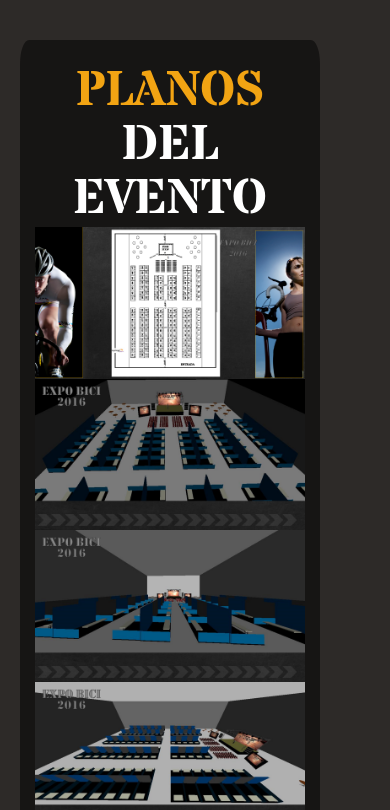
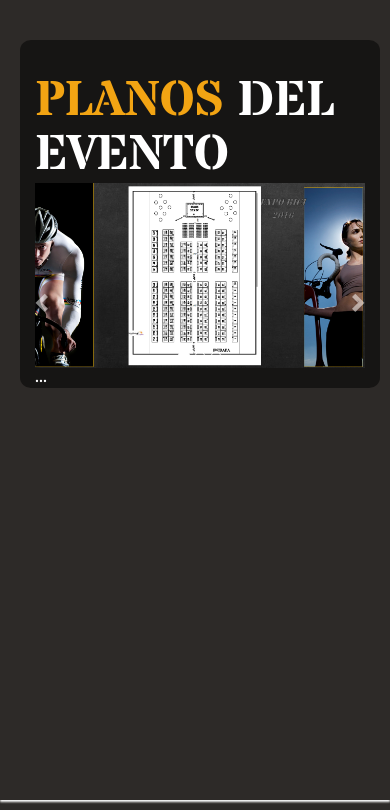
Before and after one commit to ecam900/Expobici, a PHP site: page /planos.html in a window 390 px wide. Shown: the part 72-882 px from the top of the page. Run offline with PHP 8.4, Linux system fonts and the light colour scheme; some libraries are stand-ins or nearby versions; grey boxes are pictures that could not be loaded.

Commit message:
Add responsive / try planos.

```diff
--- a/animate.js
+++ b/animate.js
@@ -10,4 +10,7 @@ $(document).ready(function(){
    			 $("#sec3").removeClass("transparent_box");
    			 $("#sec3").addClass("animated fadeInUp");
    },1700);
+
+
+
 });
--- a/master.css
+++ b/master.css
@@ -619,9 +619,9 @@ h4 {
 
 @media only screen and (max-width: 520px) {
 
-  .hero-message {
+/*  .hero-message {
     margin-left:50px;
-  }
+  }*/
 
   .hero-message h1 {
     font-size: 4em;
--- a/other-pages.css
+++ b/other-pages.css
@@ -28,6 +28,10 @@
 	font-size:20px;
 	color: #ffa500;
   padding-right:8px;
+}
+
+.hero-message h1 {
+  padding-top: 10px;
 }
 
 
@@ -77,10 +81,20 @@
 
 .hero-message p {
   font-family: 'Ubuntu', sans-serif;
-  font-size: .95em;
+  font-size: 1.5em;
 }
 
+#inversion {
+  font-size: 4em;
+}
 
+.thumbnail {margin-bottom:6px;}
+
+.carousel-control.left,.carousel-control.right{
+  background-image:none;
+  margin-top:10%;
+  width:5%;
+}
 
 /*****************************
 ******* THIRD SECTION ********
@@ -89,3 +103,22 @@
 #third-section {
   margin-top:10px;
 }
+
+
+/*****************************
+******* RESPONSIVE ***********
+*****************************/
+
+@media only screen and (max-width: 765px) {
+
+  .hero-message p {
+    font-size: 1.40em;
+  }
+}
+
+@media only screen and (max-width: 540px) {
+
+  .hero-message p {
+    font-size: 1.25em;
+  }
+}
--- a/planos.html
+++ b/planos.html
@@ -60,27 +60,52 @@
           </div><!-- /.container-fluid -->
         </nav>
 		</header>
+
+
     <section>
       <div class="bg pic5 img-responsive container-fluid">
-        <div class="hero-message text-center col-xs-10 col-xs-offset-1">
+        <div class="hero-message col-xs-12">
 
           <!-- NAV BAR TITLE HERE ************************************ -->
           <h1>PLANOS <span style="color:white">DEL EVENTO</span></h1>
-          <div>
 
-      <img src="images/plano1.png" class="img-responsive" alt="">
+<div id="carousel-example-generic" class="carousel slide" data-ride="carousel">
+  <!-- Indicators -->
+  <ol class="carousel-indicators">
+    <li data-target="#carousel-example-generic" data-slide-to="0" class="active"></li>
+    <li data-target="#carousel-example-generic" data-slide-to="1"></li>
+    <li data-target="#carousel-example-generic" data-slide-to="2"></li>
+  </ol>
+
+  <!-- Wrapper for slides -->
+  <div class="carousel-inner" role="listbox">
+    <div class="item active">
+      <img class="img img-responsive" src="images/plano1.png" alt="...">
+    </div>
+    <div class="item">
+      <img class="img img-responsive" src="images/plano2.png" alt="...">
+    </div>
+    ...
+  </div>
+
+  <!-- Controls -->
+  <a class="left carousel-control" href="#carousel-example-generic" role="button" data-slide="prev">
+    <span class="glyphicon glyphicon-chevron-left" aria-hidden="true"></span>
+    <span class="sr-only">Previous</span>
+  </a>
+  <a class="right carousel-control" href="#carousel-example-generic" role="button" data-slide="next">
+    <span class="glyphicon glyphicon-chevron-right" aria-hidden="true"></span>
+    <span class="sr-only">Next</span>
+  </a>
+</div>
+<!--       <img src="images/plano1.png" class="img-responsive" alt="">
       <img src="images/plano2.png" class="img-responsive" alt="">
       <img src="images/plano3.png" class="img-responsive" alt="">
       <img src="images/plano4.png" class="img-responsive" alt="">
       <img src="images/plano5.png" class="img-responsive" alt="">
       <img src="images/plano6.png" class="img-responsive" alt="">
-      <img src="images/plano7.png" class="img-responsive" alt="">
+      <img src="images/plano7.png" class="img-responsive" alt=""> -->
 
-      </div>
-
-        </div>
-
-      </div>
    </section>
 
     <!-- **************************************************
@@ -156,8 +181,8 @@
 
 
 
-<script src="https://ajax.googleapis.com/ajax/libs/jquery/2.1.4/jquery.min.js"></script>
-<script src="https://maxcdn.bootstrapcdn.com/bootstrap/4.0.0-alpha.2/js/bootstrap.min.js" integrity="sha384-vZ2WRJMwsjRMW/8U7i6PWi6AlO1L79snBrmgiDpgIWJ82z8eA5lenwvxbMV1PAh7" crossorigin="anonymous"></script>
+
+
 <!-- fix for navbar toggle not closing after opening -->
 <script>
    $(document).on('click','.navbar-collapse.in',function(e) {
@@ -166,8 +191,8 @@
       }
   });
  </script>
+<script src="https://maxcdn.bootstrapcdn.com/bootstrap/4.0.0-alpha.2/js/bootstrap.min.js" integrity="sha384-vZ2WRJMwsjRMW/8U7i6PWi6AlO1L79snBrmgiDpgIWJ82z8eA5lenwvxbMV1PAh7" crossorigin="anonymous"></script>
+<script src="https://ajax.googleapis.com/ajax/libs/jquery/2.1.4/jquery.min.js"></script>
 
-<script src="https://ajax.googleapis.com/ajax/libs/jquery/2.1.4/jquery.min.js"></script>
-<script src="animate.js"></script>
 	</body>
 </html>
```
Also changed, not shown: exhibidor.html (+8 -10 lines), expo.html (+7 -8 lines), oportunidades.html (+11 -14 lines).
